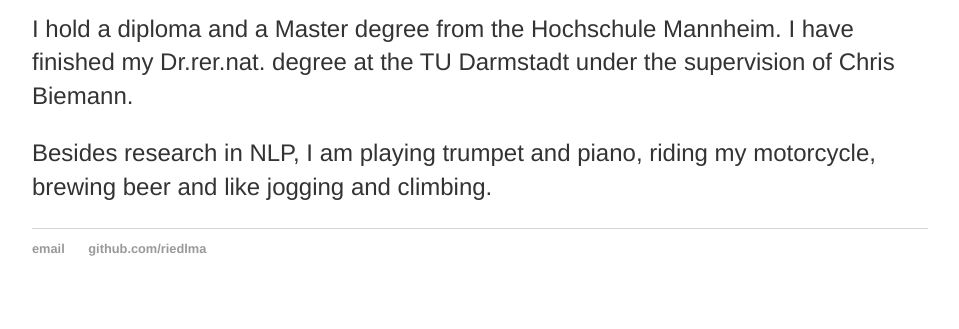
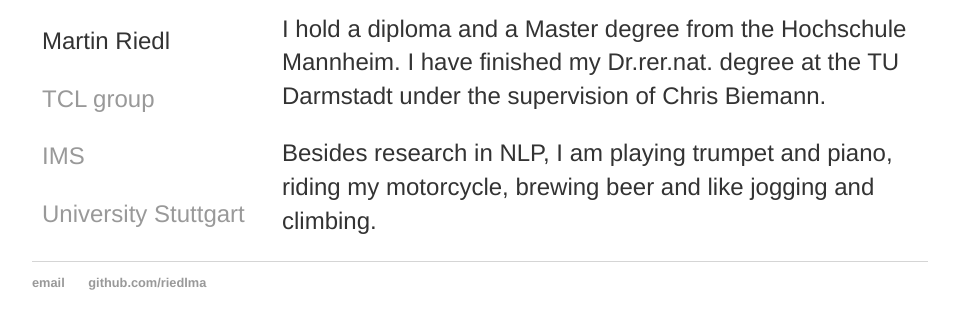
Before and after one commit to riedlma/riedlma.github.io, a Jekyll site: the page built from index.html, in a window 1280 px wide, cut to the strip 316-645 px from the top of the page. Shown: the whole strip, without its empty margins (160-1119 px from the left). Built offline with Jekyll 4.4.1, drawn with Linux system fonts in a browser that asks for light colours.

Commit message:
Update index.html

```diff
--- a/index.html
+++ b/index.html
@@ -20,7 +20,13 @@ title: Martin Riedl
 
 </style>
  <div class="row">
-  <div class="columnleft"><img src="https://avatars3.githubusercontent.com/u/14197844?s=460&v=4" alt="Martin" height="200" ></div>
+  <div class="columnleft"><img src="https://avatars3.githubusercontent.com/u/14197844?s=460&v=4" alt="Martin" height="200" >
+	  <p>Martin Riedl</p>
+	  <p><a href ="http://www.ims.uni-stuttgart.de/institut/arbeitsgruppen/tcl/index.html">TCL group</a></p>
+	  <p><a href ="http://www.ims.uni-stuttgart.de/">IMS</a></p>
+	  <p><a href ="http://www.uni-stuttgart.de">University Stuttgart</a></p>
+
+	 </div>
   <div class="column">
   <p>
 		Hello my name is Martin and I'm a Postdoctoral researcher at the TCL group in Stuttgart.
```
